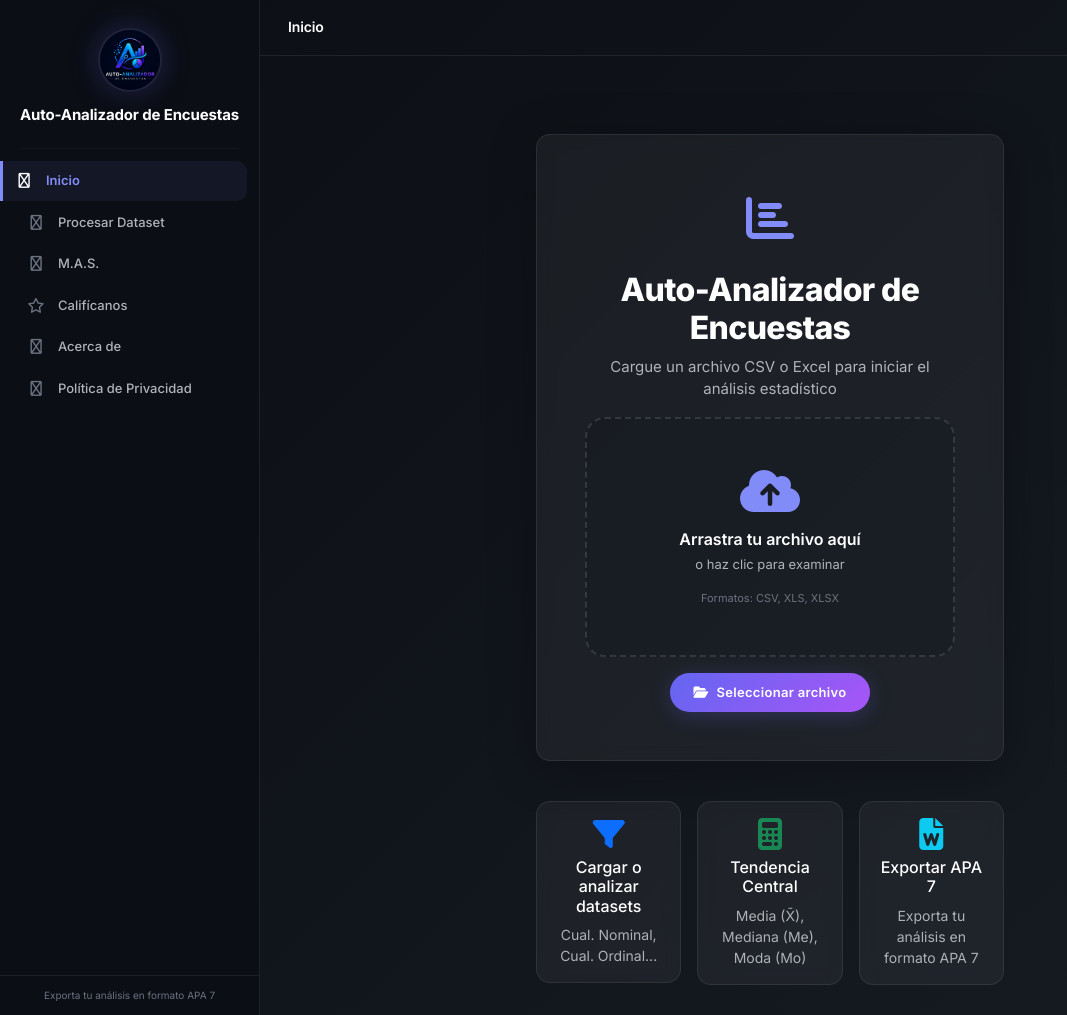
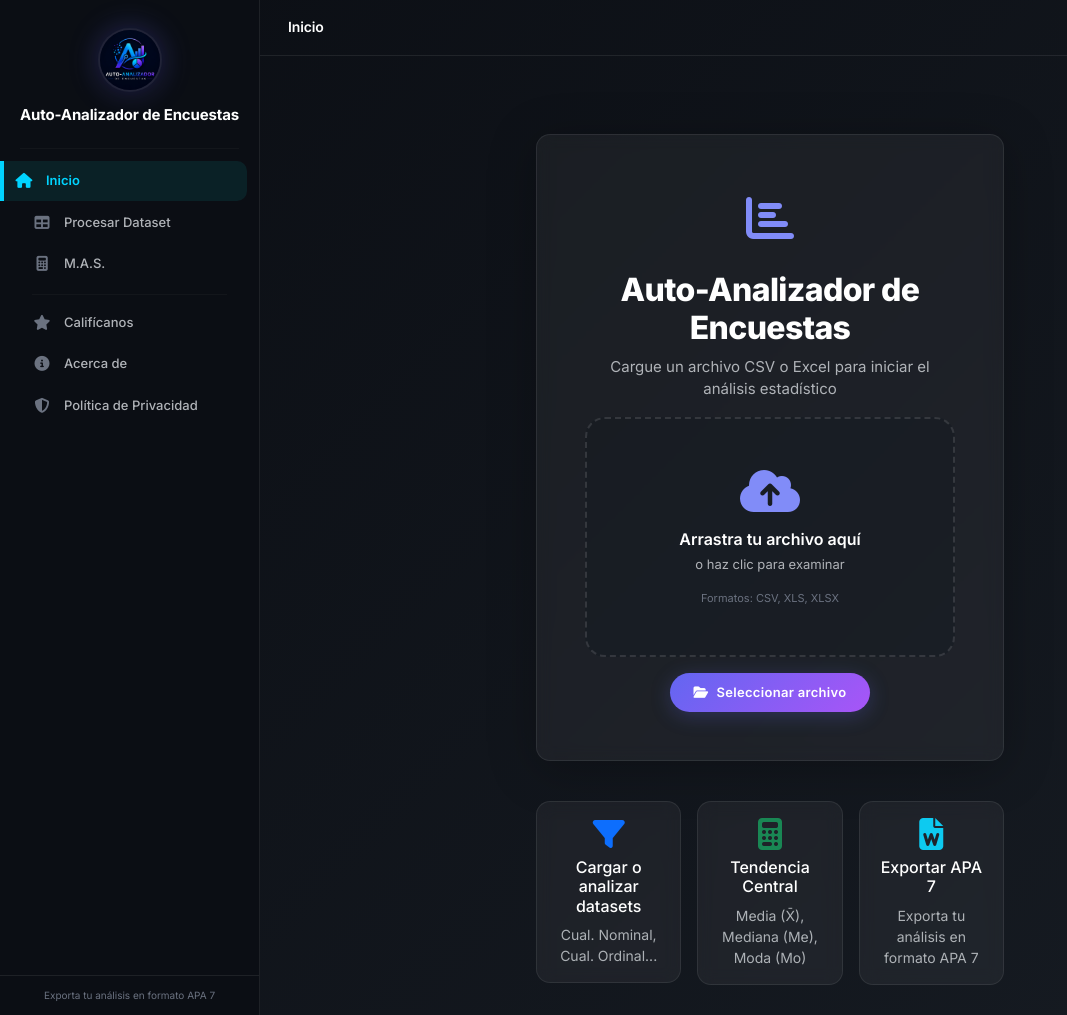
Before and after one commit to 1908piero/Sistema_Analizador0.1, a Flask app: page / in a window 1280 px wide. Shown: the whole page, without its empty margins (0-1067 px from the left). Run offline with Flask 3, Linux system fonts and the light colour scheme.

Commit message:
fix: restore sidebar icons (fas solid), group nav, cyan active state
- Icons broken because fa-regular doesn't include table/calculator/
  circle-info/shield in FA Free. Reverted to fas (solid) for all.
- Sidebar nav split into two groups separated by .sidebar-nav-divider:
  Group 1: Inicio, Procesar Dataset, M.A.S.
  Group 2: Califícanos, Acerca de, Política
- Active state: cyan background (#00d4ff), 4px cyan left border
- .nav-item padding increased to 20px lateral for alignment

```diff
--- a/webapp/static/css/style.css
+++ b/webapp/static/css/style.css
@@ -389,7 +389,7 @@ body {
     display: flex;
     align-items: center;
     gap: 12px;
-    padding: 10px 14px;
+    padding: 10px 20px;
     color: var(--text-secondary);
     text-decoration: none;
     border-radius: 10px;
@@ -400,23 +400,35 @@ body {
     position: relative;
 }
 
+.sidebar-nav-group {
+    display: flex;
+    flex-direction: column;
+}
+
+.sidebar-nav-divider {
+    border: none;
+    border-top: 1px solid rgba(255,255,255,0.06);
+    margin: 8px 20px;
+    opacity: 0.5;
+}
+
 .nav-item:hover {
     background: rgba(99, 102, 241, 0.08);
     color: var(--text-primary);
 }
 
 .nav-item.active {
-    background: rgba(129, 140, 248, 0.08);
-    color: var(--accent);
-    font-weight: 600;
-    border-left: 3px solid var(--accent);
+    background: rgba(0, 255, 255, 0.08);
+    color: #00d4ff;
+    font-weight: 600;
+    border-left: 4px solid #00d4ff;
     border-radius: 0 10px 10px 0;
     margin-left: -12px;
-    padding-left: calc(14px - 3px);
+    padding-left: calc(14px - 4px);
 }
 
 .nav-item.active i {
-    color: var(--accent);
+    color: #00d4ff;
 }
 
 .nav-item i {
@@ -427,7 +439,7 @@ body {
 }
 
 .nav-item.active i {
-    color: #fff;
+    color: #00d4ff;
 }
 
 .sidebar-footer {
--- a/webapp/templates/base.html
+++ b/webapp/templates/base.html
@@ -29,22 +29,22 @@
         </div>
         <hr>
         <a href="{{ url_for('main.index') }}" class="mobile-menu-item {% if request.endpoint == 'main.index' %}active{% endif %}">
-            <i class="fa-regular fa-house"></i> {{ _('nav.home') }}
+            <i class="fas fa-house"></i> {{ _('nav.home') }}
         </a>
         <a href="{{ url_for('main.analysis') }}" class="mobile-menu-item {% if request.endpoint == 'main.analysis' %}active{% endif %}">
-            <i class="fa-regular fa-table"></i> {{ _('nav.dataset') }}
+            <i class="fas fa-table"></i> {{ _('nav.dataset') }}
         </a>
         <a href="{{ url_for('main.sampling') }}" class="mobile-menu-item {% if request.endpoint == 'main.sampling' %}active{% endif %}">
-            <i class="fa-regular fa-calculator"></i> {{ _('nav.sampling') }}
+            <i class="fas fa-calculator"></i> {{ _('nav.sampling') }}
         </a>
         <a href="{{ url_for('main.rate') }}" class="mobile-menu-item {% if request.endpoint == 'main.rate' %}active{% endif %}">
-            <i class="fa-regular fa-star"></i> {{ _('nav.rate') }}
+            <i class="fas fa-star"></i> {{ _('nav.rate') }}
         </a>
         <a href="{{ url_for('main.about') }}" class="mobile-menu-item {% if request.endpoint == 'main.about' %}active{% endif %}">
-            <i class="fa-regular fa-circle-info"></i> {{ _('nav.about') }}
+            <i class="fas fa-circle-info"></i> {{ _('nav.about') }}
         </a>
         <a href="{{ url_for('main.privacy') }}" class="mobile-menu-item {% if request.endpoint == 'main.privacy' %}active{% endif %}">
-            <i class="fa-regular fa-shield"></i> {{ _('nav.privacy') }}
+            <i class="fas fa-shield-halved"></i> {{ _('nav.privacy') }}
         </a>
         <hr>
         <small class="text-muted" style="display:block;text-align:center;padding:8px;">{{ _('nav.export_hint') }}</small>
@@ -61,24 +61,29 @@
             </div>
             <hr class="sidebar-divider">
             <nav class="sidebar-nav">
+                <div class="sidebar-nav-group">
                     <a href="{{ url_for('main.index') }}" class="nav-item {% if request.endpoint == 'main.index' %}active{% endif %}">
-                    <i class="fa-regular fa-house"></i> {{ _('nav.home') }}
+                        <i class="fas fa-house"></i> {{ _('nav.home') }}
                     </a>
                     <a href="{{ url_for('main.analysis') }}" class="nav-item {% if request.endpoint == 'main.analysis' %}active{% endif %}">
-                    <i class="fa-regular fa-table"></i> {{ _('nav.dataset') }}
+                        <i class="fas fa-table"></i> {{ _('nav.dataset') }}
                     </a>
                     <a href="{{ url_for('main.sampling') }}" class="nav-item {% if request.endpoint == 'main.sampling' %}active{% endif %}">
-                    <i class="fa-regular fa-calculator"></i> {{ _('nav.sampling') }}
+                        <i class="fas fa-calculator"></i> {{ _('nav.sampling') }}
                     </a>
+                </div>
+                <hr class="sidebar-nav-divider">
+                <div class="sidebar-nav-group">
                     <a href="{{ url_for('main.rate') }}" class="nav-item {% if request.endpoint == 'main.rate' %}active{% endif %}">
-                    <i class="fa-regular fa-star"></i> {{ _('nav.rate') }}
+                        <i class="fas fa-star"></i> {{ _('nav.rate') }}
                     </a>
                     <a href="{{ url_for('main.about') }}" class="nav-item {% if request.endpoint == 'main.about' %}active{% endif %}">
-                    <i class="fa-regular fa-circle-info"></i> {{ _('nav.about') }}
+                        <i class="fas fa-circle-info"></i> {{ _('nav.about') }}
                     </a>
                     <a href="{{ url_for('main.privacy') }}" class="nav-item {% if request.endpoint == 'main.privacy' %}active{% endif %}">
-                    <i class="fa-regular fa-shield"></i> {{ _('nav.privacy') }}
+                        <i class="fas fa-shield-halved"></i> {{ _('nav.privacy') }}
                     </a>
+                </div>
             </nav>
             <div class="sidebar-footer">
                 <span class="sidebar-hint">{{ _('nav.export_hint') }}</span>
```
Lines whose indentation alone changed are shown as unchanged.
